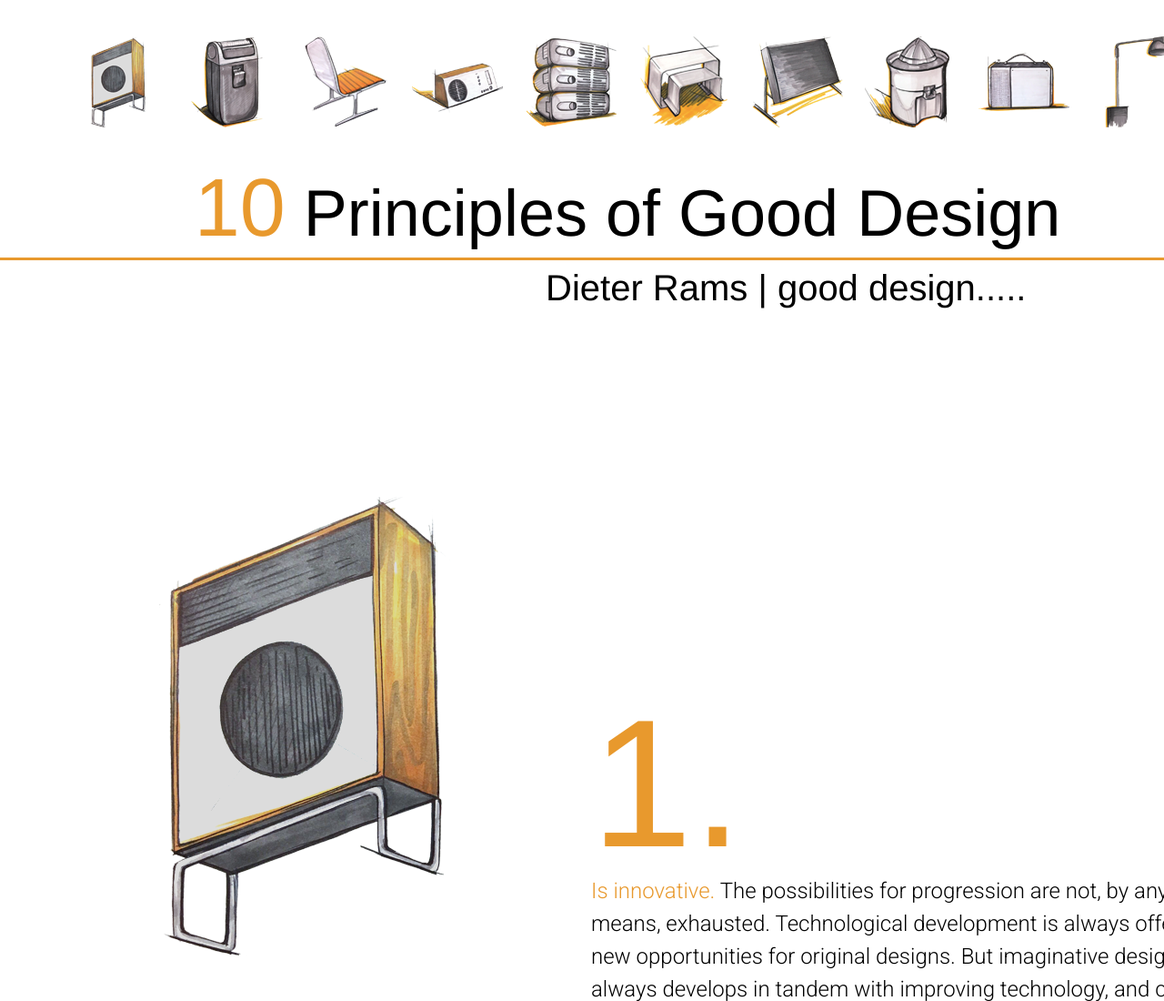
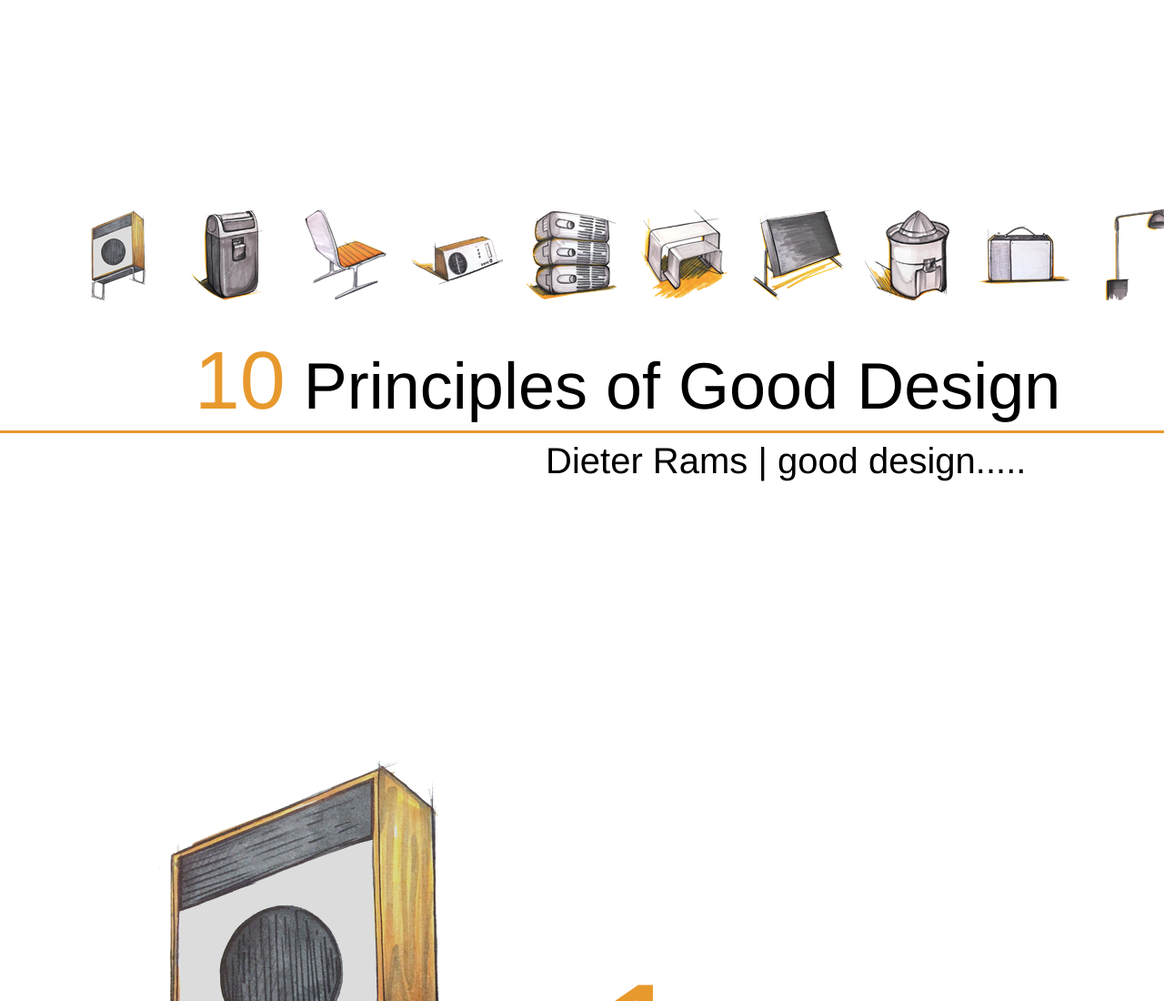
Before and after one commit to toxxx045/assignment-3--web-design-at-risd--summer-2018--schedule-3, a plain HTML site: page site/index.html in a window 1280 px wide. Shown: the top 1100 px of the page at 91% size. Drawn offline with Linux system fonts and the light colour scheme; a web font is replaced by a local one.

Commit message:
Edit header spacing

```diff
--- a/site/css/style.css
+++ b/site/css/style.css
@@ -36,8 +36,9 @@ p {
   margin-right: 50px; }
   p > .first-sentence {
     color: #E8992D; }
-  p #content-container {
-    margin-top: 2000px; }
+
+#content-container {
+  margin-top: 100px; }
 
 img {
   margin-left: 80px;
@@ -48,7 +49,7 @@ img {
   display: flex; }
   .container > .product-container {
     margin: auto;
-    margin-top: 30px; }
+    margin-top: 220px; }
     .container > .product-container > img {
       margin: 10px; }
 
```
